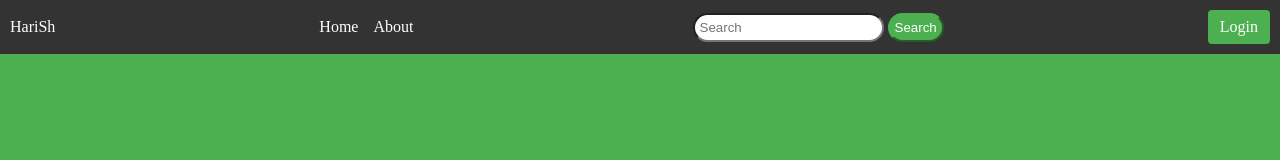
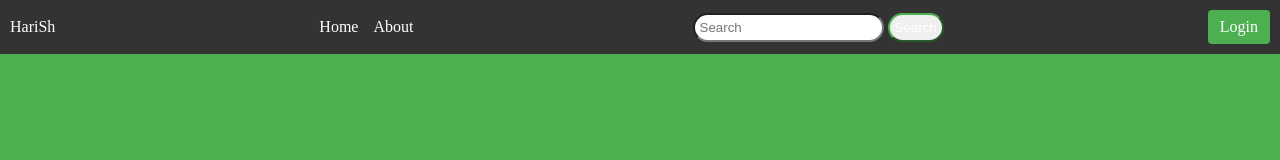
Before and after one commit to harish00403/codsoft_taskno1, a plain HTML site: page index.html in a window 1280 px wide. Shown: the top 160 px of the page. Drawn offline with Linux system fonts and the light colour scheme.

Commit message:
Update style.css

```diff
--- a/style.css
+++ b/style.css
@@ -45,7 +45,7 @@
     padding: 5px;
     border-radius: 15px;
     color: white;
-    background-color: #4CAF50;
+    background-color: ligthblue;
     border-color: #4CAF50;
 }
 
```
